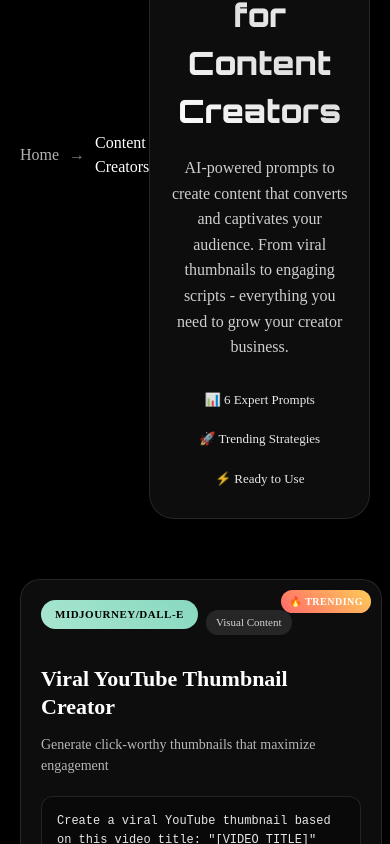
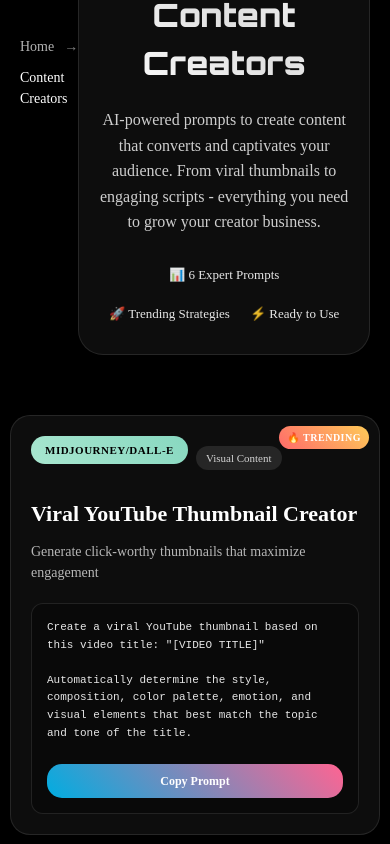
Before and after one commit to zovxlab-6363/zovx-frontend, a Next.js app in the folder zovx/: page /category/content-creators in a window 390 px wide. Shown: the part 400-1244 px from the top of the page. Built offline with nearby package versions, Linux system fonts and the light colour scheme; a web font is replaced by a local one.

Commit message:
content pages
content pages descrpition

```diff
--- a/zovx/src/app/neon-background.css
+++ b/zovx/src/app/neon-background.css
@@ -918,6 +918,8 @@
   display: flex;
   align-items: center;
   gap: 10px;
+  flex-wrap: wrap;
+  font-size: 14px;
 }
 
 .breadcrumb-link {
@@ -995,8 +997,23 @@
   margin: 0 auto 80px;
   padding: 0 20px;
   display: grid;
-  grid-template-columns: repeat(auto-fit, minmax(320px, 1fr));
+  grid-template-columns: repeat(auto-fit, minmax(300px, 1fr));
   gap: 30px;
+  box-sizing: border-box;
+}
+
+/* Force mobile layout for prompts grid */
+@media (max-width: 900px) {
+  .prompts-grid {
+    grid-template-columns: 1fr !important;
+    max-width: 100%;
+  }
+
+  .prompt-card-detailed {
+    width: 100%;
+    max-width: 100%;
+    box-sizing: border-box;
+  }
 }
 
 .prompt-card-detailed {
@@ -1130,12 +1147,15 @@
   }
 
   .prompts-grid {
-    grid-template-columns: 1fr;
+    grid-template-columns: 1fr !important;
     gap: 20px;
+    padding: 0 15px;
   }
 
   .prompt-card-detailed {
     padding: 25px;
+    width: 100%;
+    max-width: none;
   }
 
   .prompt-text {
@@ -1163,18 +1183,33 @@
     font-size: 48px;
   }
 
+  .prompts-grid {
+    grid-template-columns: 1fr !important;
+    gap: 15px;
+    padding: 0 10px;
+  }
+
   .prompt-card-detailed {
     padding: 20px;
+    width: 100%;
+    margin: 0;
   }
 
   .prompt-text-container {
     padding: 15px;
   }
 
+  .prompt-text {
+    font-size: 11px;
+    max-height: 120px;
+  }
+
   .copy-btn {
     position: static;
     width: 100%;
     margin-top: 10px;
+    padding: 8px 16px;
+    font-size: 12px;
   }
 }
 
@@ -1203,9 +1238,9 @@
   }
 
   .prompts-grid {
-    padding: 0 15px;
-    gap: 15px;
-    grid-template-columns: 1fr;
+    padding: 0 10px;
+    gap: 12px;
+    grid-template-columns: 1fr !important;
   }
 
   .prompt-card-detailed {
```
